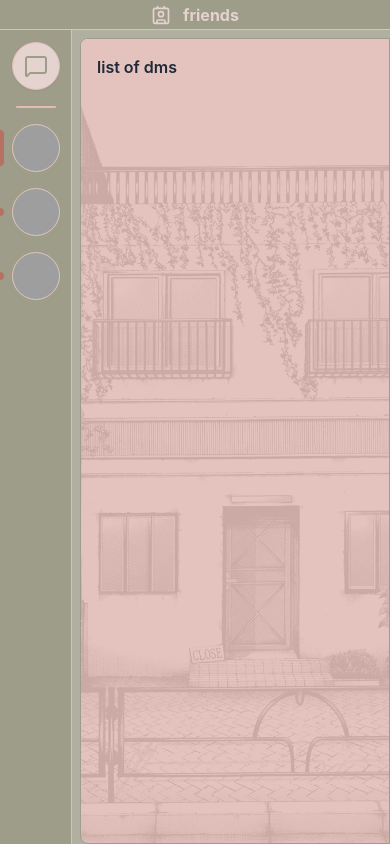
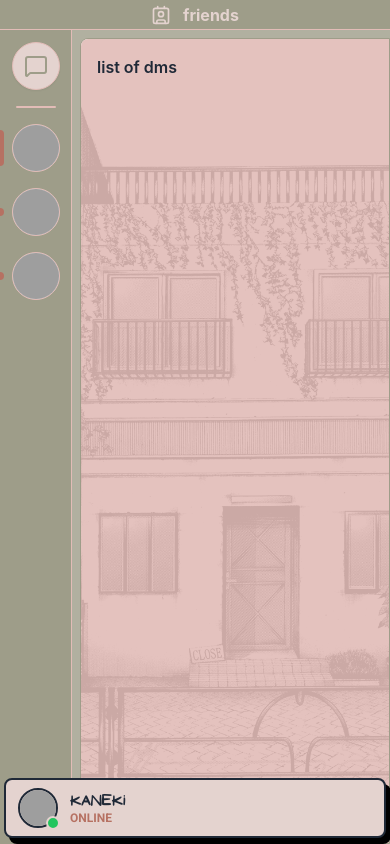
Before and after one commit to Db1zz/Transcendence, a React (Create React App) app in the folder Frontend/app_react/: page / in a window 390 px wide. Built offline with nearby package versions, Linux system fonts and the light colour scheme; sample sign-in values are in the browser's storage; grey boxes are pictures that could not be loaded.

Commit message:
fix profile btn view mobile

```diff
--- a/Frontend/app_react/src/components/MainLayout.tsx
+++ b/Frontend/app_react/src/components/MainLayout.tsx
@@ -43,8 +43,8 @@ const MainLayout: React.FC<MainLayoutProps> = ({ children }) => {
           </div>
         </main>
       </div>
-      <div className="hidden md:block md:fixed bottom-1.5 left-1 z-40">
-        <ProfileButton user={testUser} className="w-[390px]" />
+      <div className="fixed bottom-1.5 left-1 right-1 z-40 md:left-1 md:right-auto md:w-auto">
+        <ProfileButton user={testUser} className="w-full md:w-[390px]" />
       </div>
     </div>
   );
--- a/Frontend/app_react/src/pages/HomePage.tsx
+++ b/Frontend/app_react/src/pages/HomePage.tsx
@@ -14,15 +14,17 @@ const HomePage = () => {
 
   return (
     <MainLayout>
-      {/* <ProfileButton
+      <div>
+        {/* <ProfileButton
 				user={testUser}
 				className="w-[280px] mt-5"
 				/> */}
 
-      {/* <button
+        {/* <button
 				onClick={handleLogout}
 				className="bg-red-500 text-white px-4 py-2 rounded cursor-pointer mt-5">logout
 			</button> */}
+      </div>
     </MainLayout>
   );
 };
```
